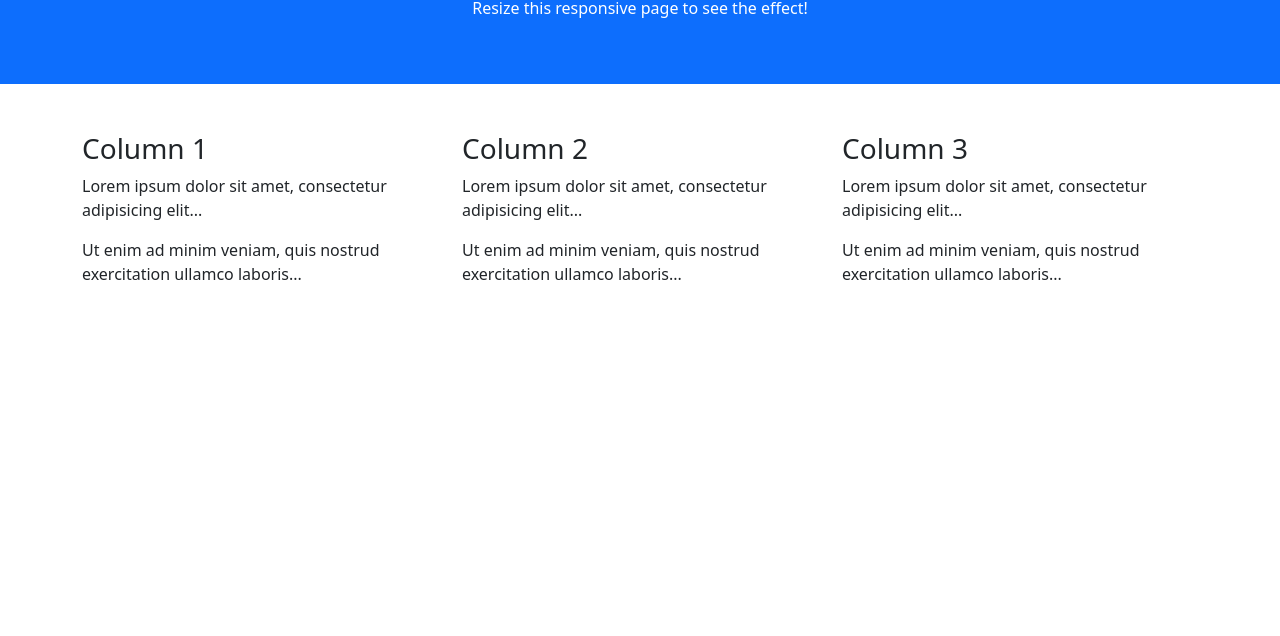
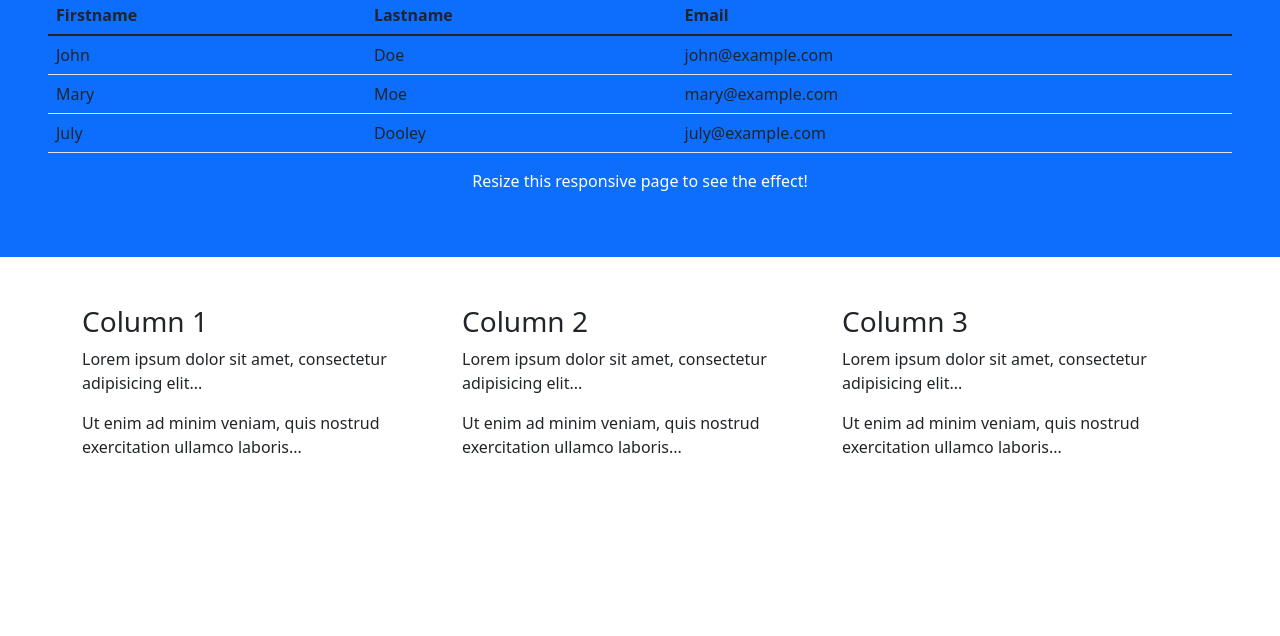
Before and after one commit to DiegoTc/ejemplo-bootstrap-helton, a plain HTML site: page index.html in a window 1280 px wide. Shown: the part 164-800 px from the top of the page. Drawn offline with nearby package versions, Linux system fonts and the light colour scheme.

Commit message:
agregando tabla

```diff
--- a/index.html
+++ b/index.html
@@ -14,8 +14,60 @@
 
     <h1> Sera que todos van a pasar</h1>
 
-    <h1>My First Bootstrap Page</h1>
 
+
+    <h1>German was here!</h1>
+    <table class="table">
+
+        <thead>
+
+         <tr>
+
+          <th>Firstname</th>
+
+          <th>Lastname</th>
+
+          <th>Email</th>
+
+         </tr>
+
+        </thead>
+
+        <tbody>
+
+         <tr>
+
+          <td>John</td>
+
+          <td>Doe</td>
+
+          <td>john@example.com</td>
+
+         </tr>
+
+         <tr>
+
+          <td>Mary</td>
+
+          <td>Moe</td>
+
+          <td>mary@example.com</td>
+
+         </tr>
+
+         <tr>
+
+          <td>July</td>
+
+          <td>Dooley</td>
+
+          <td>july@example.com</td>
+
+         </tr>
+
+        </tbody>
+
+       </table>
     <p>Resize this responsive page to see the effect!</p>
 
 </div>
```
